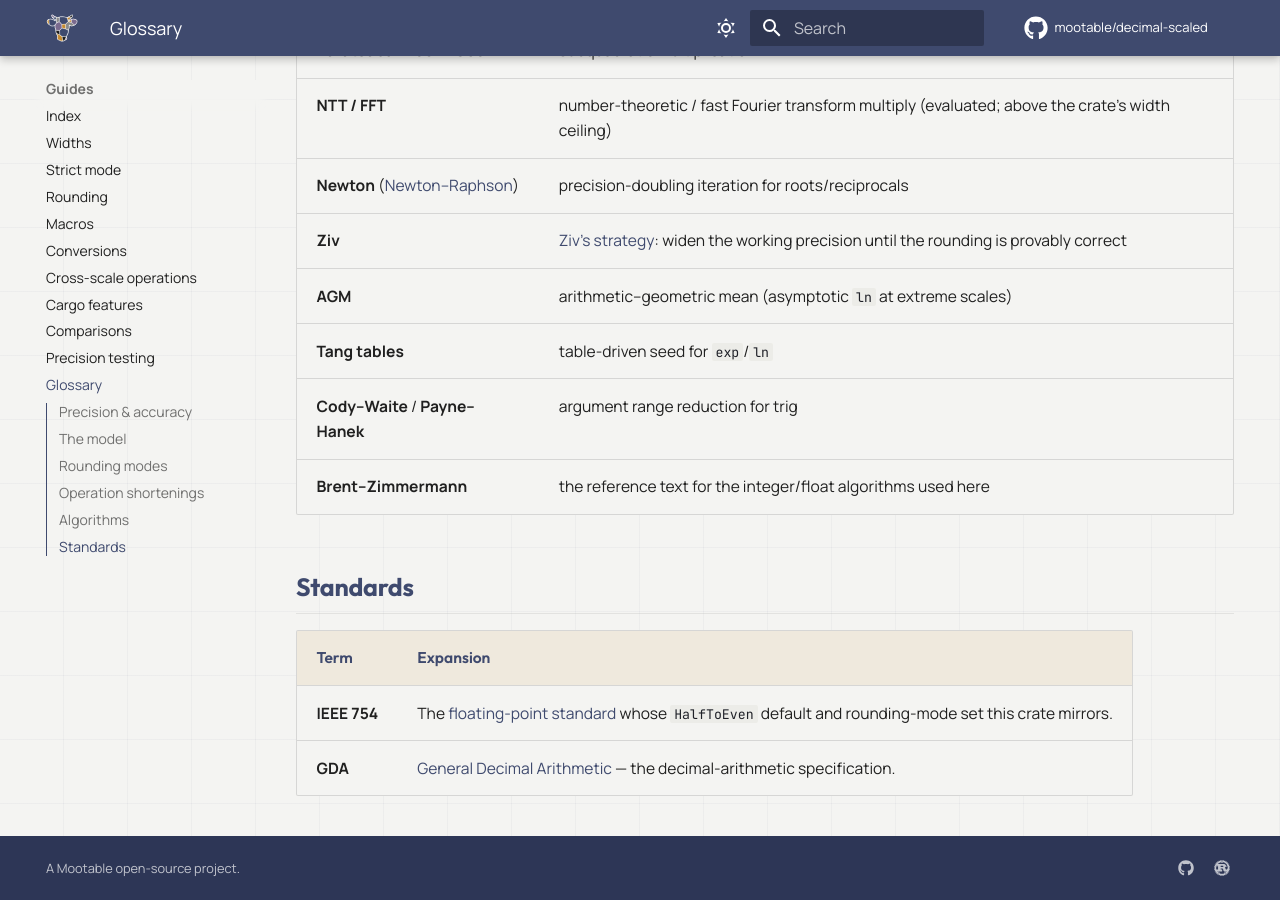
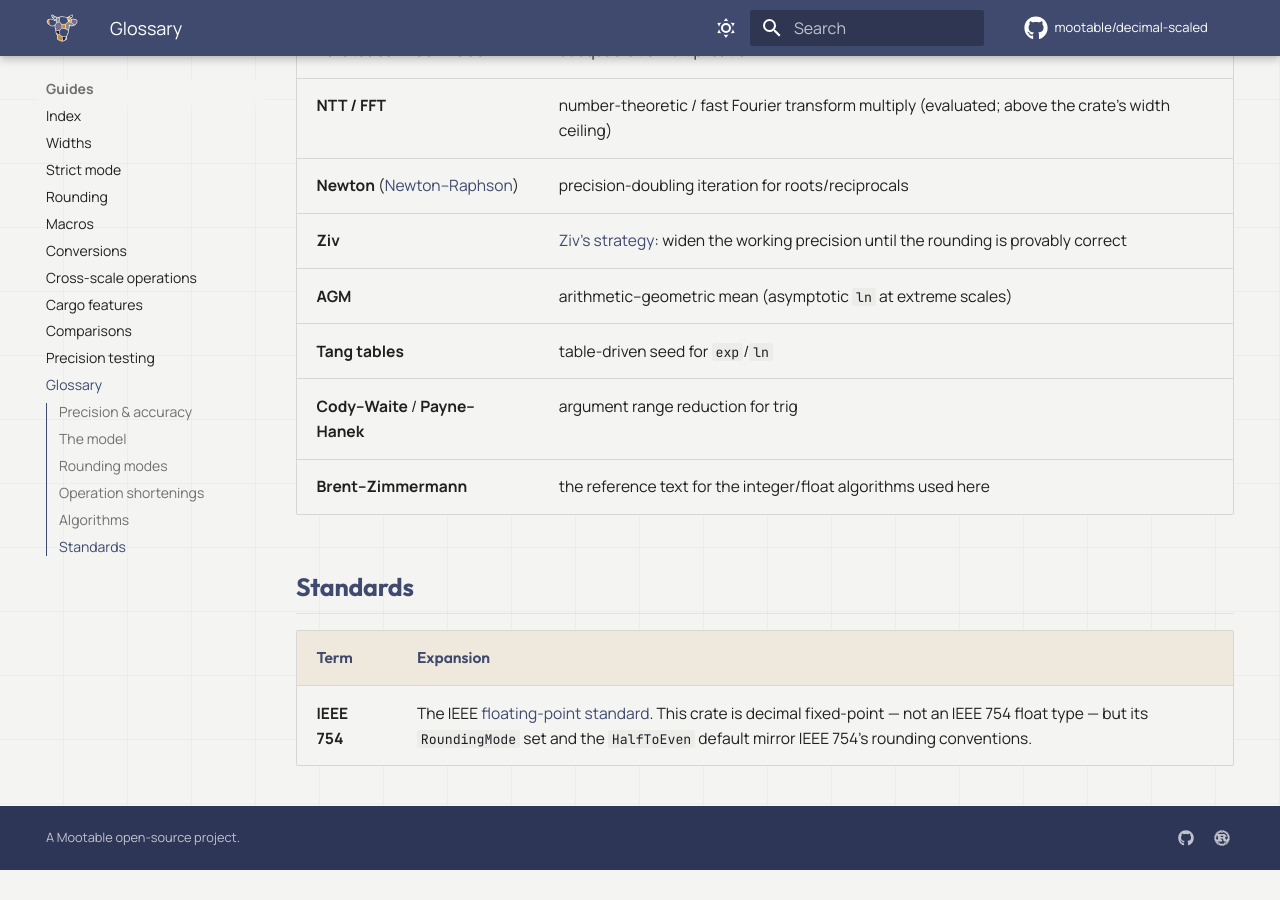
Before and after one commit to mootable/decimal-scaled, an MkDocs documentation site: the page built from docs/glossary.md, in a window 1280 px wide and 900 px high, scrolled down 3524 px. Built offline with MkDocs 1.6.1 and Material for MkDocs 9.7.7, drawn with Linux system fonts in a browser that asks for light colours; comment, search, counter and statistics services are not loaded; after the commit the page ends 4394 px from its top, so only the background shows below that.

Commit message:
docs(glossary): drop GDA (unused in crate); scope IEEE 754 to rounding conventions

```diff
--- a/docs/glossary.md
+++ b/docs/glossary.md
@@ -84,5 +84,4 @@ accepting mixed-width, mixed-`SCALE` operands.
 
 | Term | Expansion |
 |------|-----------|
-| **IEEE 754** | The [floating-point standard](https://en.wikipedia.org/wiki/IEEE_754) whose `HalfToEven` default and rounding-mode set this crate mirrors. |
-| **GDA** | [General Decimal Arithmetic](https://speleotrove.com/decimal/) — the decimal-arithmetic specification. |
+| **IEEE 754** | The IEEE [floating-point standard](https://en.wikipedia.org/wiki/IEEE_754). This crate is decimal fixed-point — not an IEEE 754 float type — but its `RoundingMode` set and the `HalfToEven` default mirror IEEE 754's rounding conventions. |
```
